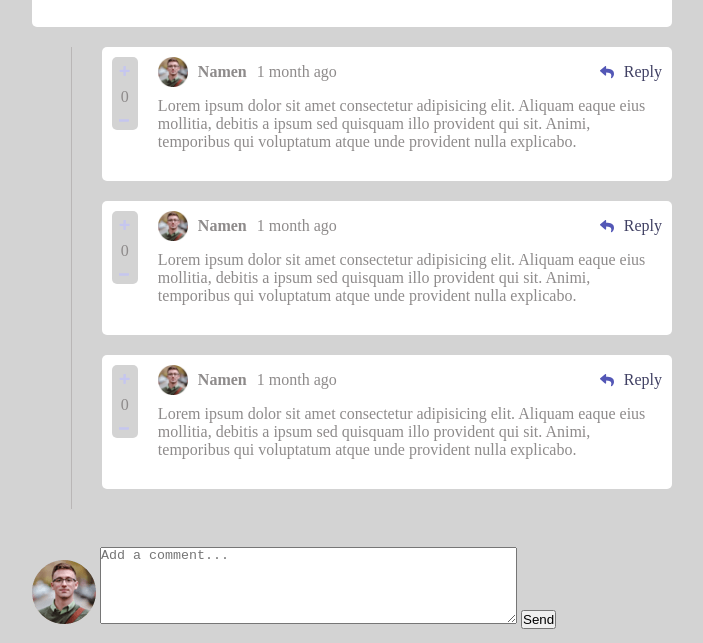
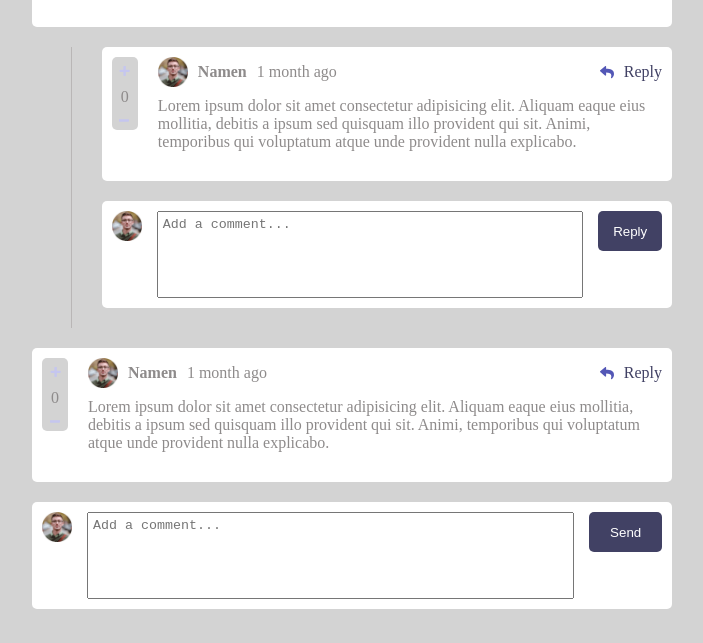
Before and after one commit to oschwill/interactive_comment_section, a plain HTML site: page index.html in a window 1280 px wide. Shown: the part 157-800 px from the top of the page, without its empty margins (288-991 px from the left). Drawn offline with Linux system fonts and the light colour scheme.

Commit message:
Reply Input Box erstellt

```diff
--- a/assets/css/styles.css
+++ b/assets/css/styles.css
@@ -89,21 +89,25 @@ article {
 }
 
 /* REPLY CHAT BOX */
-.reply_content .reply_chatbox_section {
+.reply_content .reply_chatbox_section,
+.reply_content .reply_input_box {
   display: flex;
   gap: 30px;
 }
 
-.reply_content .reply_chatbox_section:not(.reply_chatbox_section:first-of-type) {
+.reply_content .reply_chatbox_section:not(.reply_chatbox_section:first-of-type),
+.reply_content .reply_input_box {
   margin-top: -20px;
 }
 
-.reply_content .reply_chatbox_section .reply_border {
+.reply_content .reply_chatbox_section .reply_border,
+.reply_content .reply_input_box .reply_border {
   width: 7%;
   border-right: 1px solid rgb(185, 182, 182);
 }
 
-.reply_content .reply_chatbox_section .reply_chatbox {
+.reply_content .reply_chatbox_section .reply_chatbox,
+.reply_content .reply_input_box .input_box {
   width: 100%;
 }
 
--- a/index.html
+++ b/index.html
@@ -24,7 +24,7 @@
 
   <main>
     <div class="chat_wrapper">
-      <!-- * FREMDE ACCOUNT MESSAGE -->
+      <!-- ! MAIN OUTPUT BOX -->
       <section class="chatbox" id="">
         <article class="main_article_box">
           <div class="evaluation_article">
@@ -49,7 +49,7 @@
         </article>
       </section>
 
-      <!-- * FREMDE REPLY ACCOUNT MESSAGE -->
+      <!-- ! REPLY OUTPUT BOX -->
       <div class="reply_content">
         <section class="reply_chatbox_section">
           <div class="reply_border">&nbsp;</div>
@@ -78,75 +78,19 @@
             </article>
           </section>
         </section>
-        <section class="reply_chatbox_section">
+
+        <!-- ! REPLY INPUT BOX -->
+        <section class="reply_input_box">
           <div class="reply_border">&nbsp;</div>
-          <section class="reply_chatbox" id="">
-            <article class="main_article_box">
-              <div class="evaluation_article">
-                <img src="./images/icon-plus.svg" alt="plus">
-                <p>0</p>
-                <img src="./images/icon-minus.svg" alt="plus">
-              </div>
-              <div class="article_body">
-                <div class="article_header">
-                  <img src="./images/avatars/image-juliusomo.png" alt="avatar">
-                  <p>Namen</p>
-                  <p>1 month ago</p>
-                  <img src="./images/icon-reply.svg" alt="reply_icon"><span class="reply">Reply</span>
-
-                </div>
-                <div class="article_text">
-                  <p>Lorem ipsum dolor sit amet consectetur adipisicing elit. Aliquam eaque eius mollitia, debitis a
-                    ipsum
-                    sed quisquam illo provident qui sit. Animi, temporibus qui voluptatum atque unde provident nulla
-                    explicabo.</p>
-                </div>
-              </div>
-            </article>
+          <section class="input_box">
+            <img src="./images/avatars/image-juliusomo.png" alt="avatar">
+            <textarea name="input_content" id="input_content" cols="50" rows="5"
+              placeholder="Add a comment..."></textarea>
+            <button>Reply</button>
           </section>
         </section>
-        <section class="reply_chatbox_section" id="KEY!!!!">
-          <div class="reply_border">&nbsp;</div>
-          <section class="reply_chatbox" id="">
-            <article class="main_article_box">
-              <div class="evaluation_article">
-                <img src="./images/icon-plus.svg" alt="plus">
-                <p>0</p>
-                <img src="./images/icon-minus.svg" alt="plus">
-              </div>
-              <div class="article_body">
-                <div class="article_header">
-                  <img src="./images/avatars/image-juliusomo.png" alt="avatar">
-                  <p>Namen</p>
-                  <p>1 month ago</p>
-                  <img src="./images/icon-reply.svg" alt="reply_icon"><span class="reply">Reply</span>
-
-                </div>
-                <div class="article_text">
-                  <p>Lorem ipsum dolor sit amet consectetur adipisicing elit. Aliquam eaque eius mollitia, debitis a
-                    ipsum
-                    sed quisquam illo provident qui sit. Animi, temporibus qui voluptatum atque unde provident nulla
-                    explicabo.</p>
-                </div>
-              </div>
-            </article>
-          </section>
-        </section>
-
-
-        <!-- # ACHTUNG WIR BRAUCHEN EINE SPEZIELLE REPLY INPUT CHAT BOX!!! -->
-        <section class="reply_input_box">
-          <div class="reply_border">&nbsp;</div>
-          <img src="./images/avatars/image-juliusomo.png" alt="avatar">
-          <textarea name="input_content" id="input_content" cols="50" rows="5"
-            placeholder="Add a comment..."></textarea>
-          <button>Send</button>
-        </section>
-
-
-
       </div>
-      <!-- * FREMDE ACCOUNT MESSAGE -->
+      <!-- ! MAIN OUTPUT BOX -->
       <section class="chatbox" id="">
         <article class="main_article_box">
           <div class="evaluation_article">
@@ -172,7 +116,7 @@
       </section>
 
 
-      <!-- * UNSERE INPUT SECTION / CHAT / Reply -->
+      <!-- ! MAIN INPUT BOX -->
       <section class="input_box">
         <img src="./images/avatars/image-juliusomo.png" alt="avatar">
         <textarea name="input_content" id="input_content" cols="50" rows="5" placeholder="Add a comment..."></textarea>
```
